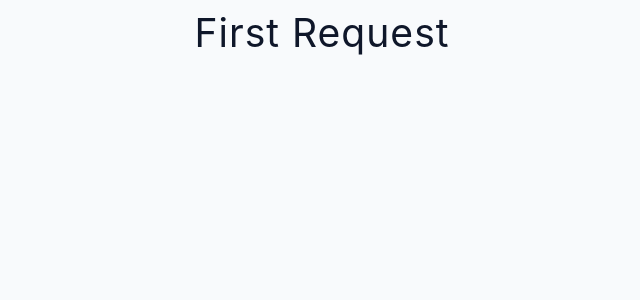
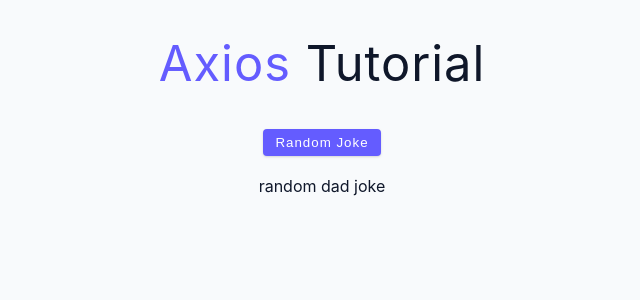
Before and after one commit to anamarijakukulj/practiceJS, a React (Create React App) app in the folder LearnReact/axios-tutorial/: page / in a window 1280 px wide. Shown: the top 300 px of the page, without its empty margins (318-958 px from the left). Built offline with nearby package versions, Linux system fonts and the light colour scheme; no server answers.

Commit message:
Update App.js

```diff
--- a/LearnReact/axios-tutorial/src/App.js
+++ b/LearnReact/axios-tutorial/src/App.js
@@ -1,9 +1,11 @@
-import FirstRequest from "./examples/1-first-request";
+import Title from './components/Title';
+import Headers from "./examples/2-headers";
 
 function App() {
   return (
     <main>
-      <FirstRequest />
+      <Title />
+      <Headers />
     </main>
   );
 }
```
